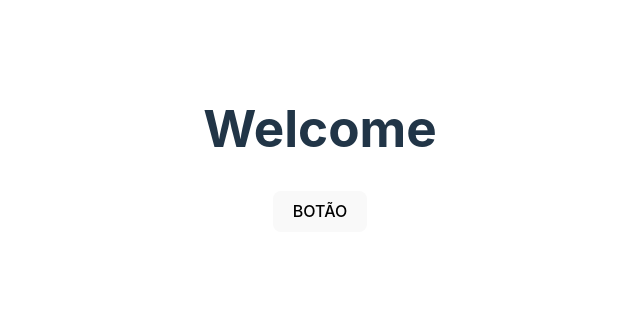
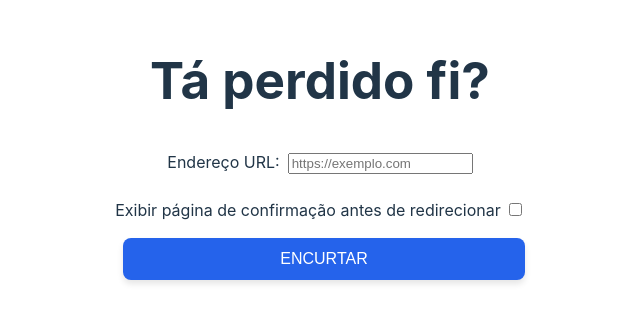
Before and after one commit to Kleverson-c/Jabalinks, a React (Vite) app: page / in a window 1280 px wide. Shown: the part 251-574 px from the top of the page, without its empty margins (320-960 px from the left). Built offline with nearby package versions, Linux system fonts and the light colour scheme.

Commit message:
validates URL from form

```diff
--- a/src/App.css
+++ b/src/App.css
@@ -5,23 +5,47 @@
   text-align: center;
 }
 
-.logo {
-  height: 6em;
-  padding: 1.5em;
-  will-change: filter;
-  transition: filter 300ms;
-}
-.logo:hover {
-  filter: drop-shadow(0 0 2em #646cffaa);
-}
-.logo.react:hover {
-  filter: drop-shadow(0 0 2em #61dafbaa);
-}
-
 .card {
   padding: 2em;
 }
 
-.read-the-docs {
-  color: #888;
+.inputForm {
+  display: flex;
+  flex-direction: column;
 }
+
+.inputLabel {
+  margin-top: 0.5rem;
+  margin-bottom: 1rem;
+}
+
+input {
+  margin-left: 0.5rem;
+}
+
+#confirmCheckbox {
+  margin-bottom: 0
+}
+
+.prettyButtom {
+  padding: 12px 24px;
+  font-size: 16px;
+  color: white;
+  background-color: #2563eb; /* Cor azul */
+  border: none;
+  border-radius: 8px;
+  box-shadow: 0 4px 6px rgba(0, 0, 0, 0.1);
+  cursor: pointer;
+  transition: transform 0.2s, box-shadow 0.3s;
+}
+
+.prettyButtom:hover {
+  transform: translateY(-2px);
+  box-shadow: 0 8px 12px rgba(0, 0, 0, 0.2);
+  filter: brightness(1.2);
+}
+
+.prettyButtom:active {
+  transform: translateY(1px);
+  box-shadow: 0 4px 6px rgba(0, 0, 0, 0.1);
+}
--- a/src/App.tsx
+++ b/src/App.tsx
@@ -3,15 +3,46 @@ import './App.css'
 function App() {
   return (
     <div>
-      <h1>Welcome</h1>
-      <MyButton />
+      <h1>Tá perdido fi?</h1>
+      <URLForm />
     </div>
   )
 }
 
-function MyButton() {
+function URLForm() {
+  const isValidURL = (url: string) => {
+    try {
+      new URL(url);
+      return true;
+    } catch {
+      return false;
+    }
+  };
+
+  const handleSubmit = (e: React.FormEvent<HTMLFormElement>) => {
+    e.preventDefault();
+    const formData = new FormData(e.currentTarget);
+    const url = formData.get('url') as string;
+    if (!isValidURL(url)) {
+      alert('URL inválida!')
+    }
+
+    const requiresConfirmation = formData.get('requiresConfirmation') == 'on';
+    console.log(url, requiresConfirmation);
+  };
+
   return (
-    <button>BOTÃO</button>
+    <form className='inputForm' onSubmit={handleSubmit}>
+      <label className='inputLabel'>
+        Endereço URL:
+        <input type="text" name="url" placeholder="https://exemplo.com" required/>
+        </label>
+        <label className='inputLabel'>
+          Exibir página de confirmação antes de redirecionar
+          <input type='checkbox' id='confirmCheckbox' name='requiresConfirmation' />
+        </label>
+      <input type="submit" value="ENCURTAR" className='prettyButtom'/>
+    </form>
   )
 }
 
```
